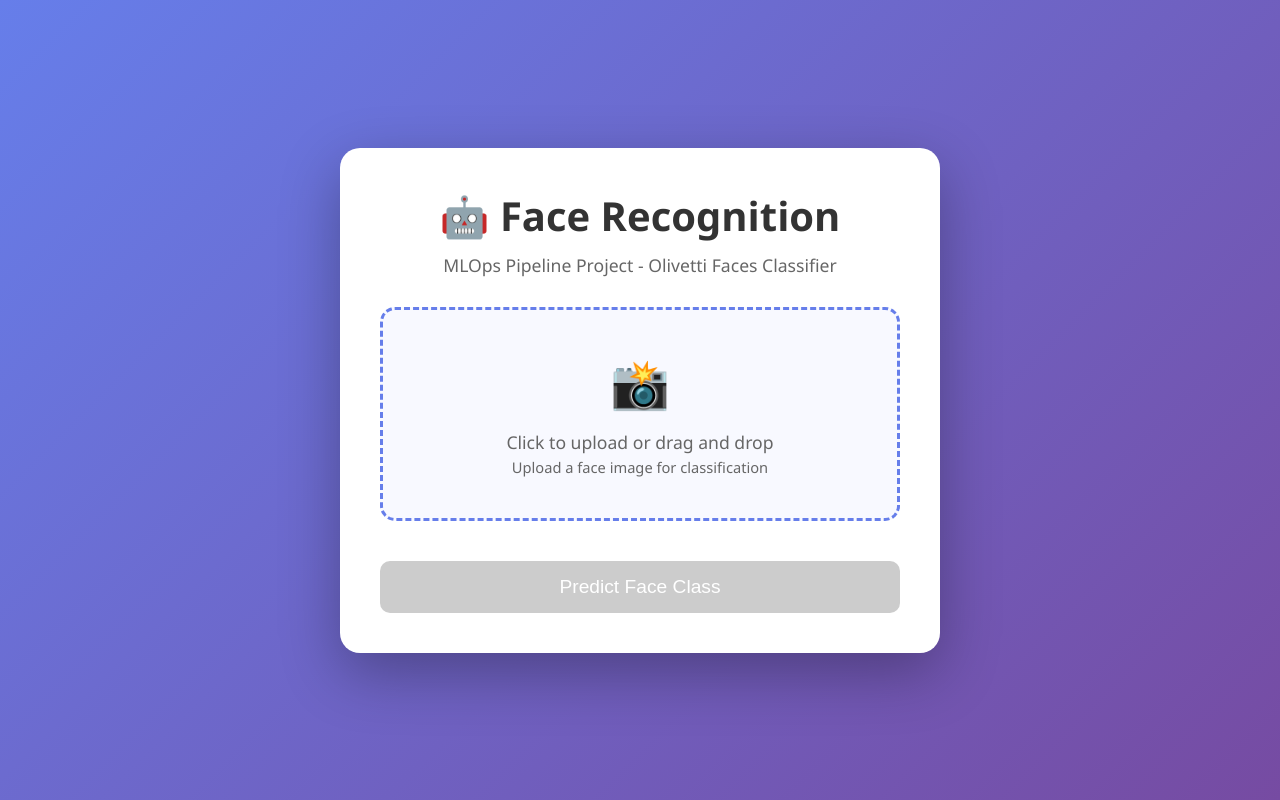
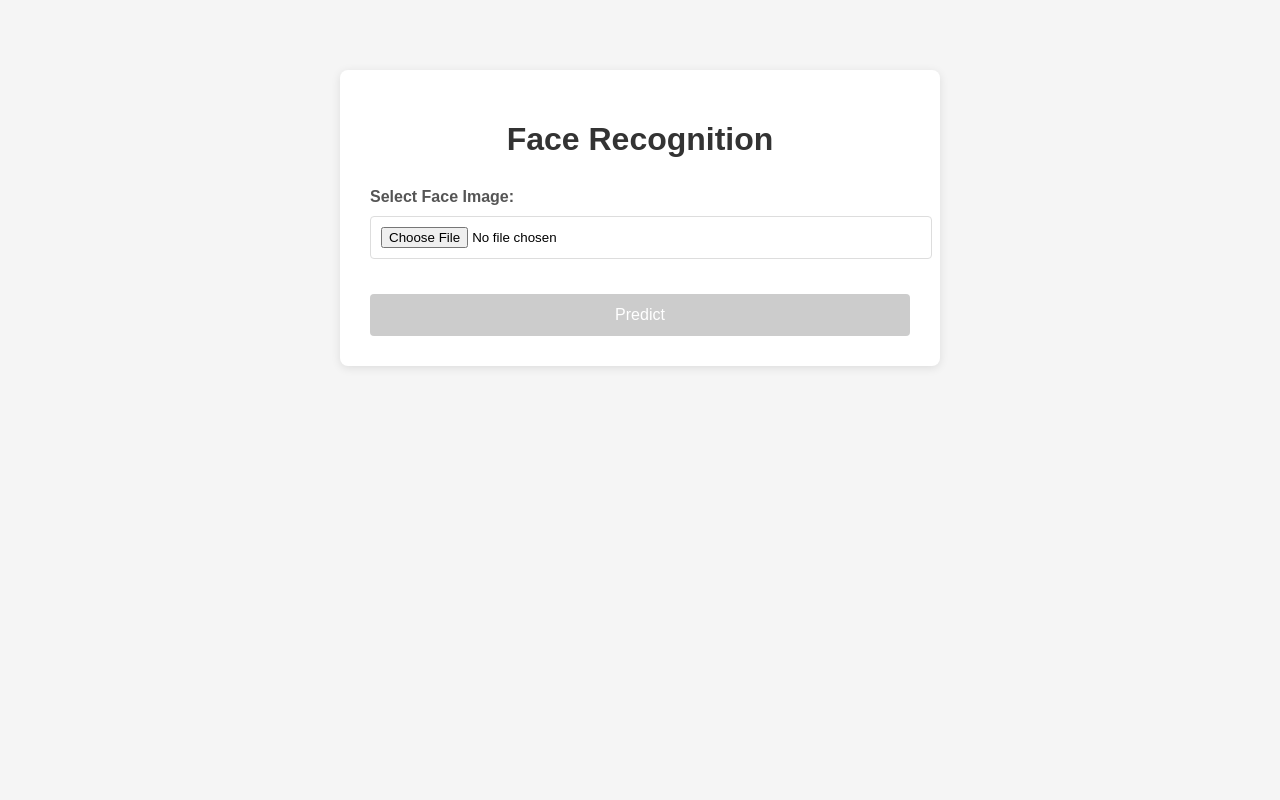
Before and after one commit to RajatPanda/mlops_assignment2, a Flask app: page / in a window 1280 px wide. Run offline with Flask 3, Linux system fonts and the light colour scheme.

Commit message:
UI improvements

```diff
--- a/templates/index.html
+++ b/templates/index.html
@@ -3,199 +3,128 @@
 <head>
     <meta charset="UTF-8">
     <meta name="viewport" content="width=device-width, initial-scale=1.0">
-    <title>Face Recognition - MLOps Project</title>
+    <title>Face Recognition - MLOps</title>
     <style>
-        * {
-            margin: 0;
-            padding: 0;
-            box-sizing: border-box;
-        }
-
         body {
-            font-family: 'Segoe UI', Tahoma, Geneva, Verdana, sans-serif;
-            background: linear-gradient(135deg, #667eea 0%, #764ba2 100%);
-            min-height: 100vh;
-            display: flex;
-            justify-content: center;
-            align-items: center;
+            font-family: Arial, sans-serif;
+            max-width: 600px;
+            margin: 50px auto;
             padding: 20px;
+            background-color: #f5f5f5;
         }
 
         .container {
             background: white;
-            border-radius: 20px;
-            box-shadow: 0 20px 60px rgba(0, 0, 0, 0.3);
-            padding: 40px;
-            max-width: 600px;
-            width: 100%;
+            padding: 30px;
+            border-radius: 8px;
+            box-shadow: 0 2px 10px rgba(0,0,0,0.1);
         }
 
         h1 {
             color: #333;
             text-align: center;
-            margin-bottom: 10px;
-            font-size: 2.5em;
+            margin-bottom: 30px;
         }
 
-        .subtitle {
-            text-align: center;
-            color: #666;
-            margin-bottom: 30px;
-            font-size: 1.1em;
+        .upload-section {
+            margin-bottom: 20px;
         }
 
-        .upload-area {
-            border: 3px dashed #667eea;
-            border-radius: 15px;
-            padding: 40px;
-            text-align: center;
-            background: #f8f9ff;
-            margin-bottom: 20px;
-            cursor: pointer;
-            transition: all 0.3s ease;
+        label {
+            display: block;
+            margin-bottom: 10px;
+            font-weight: bold;
+            color: #555;
         }
 
-        .upload-area:hover {
-            background: #eef1ff;
-            border-color: #764ba2;
+        input[type="file"] {
+            width: 100%;
+            padding: 10px;
+            border: 1px solid #ddd;
+            border-radius: 4px;
         }
 
-        .upload-area.dragover {
-            background: #e0e7ff;
-            border-color: #4f46e5;
+        button {
+            width: 100%;
+            padding: 12px;
+            background-color: #007bff;
+            color: white;
+            border: none;
+            border-radius: 4px;
+            font-size: 16px;
+            cursor: pointer;
+            margin-top: 15px;
         }
 
-        #imageInput {
-            display: none;
+        button:hover {
+            background-color: #0056b3;
         }
 
-        .upload-icon {
-            font-size: 3em;
-            margin-bottom: 15px;
+        button:disabled {
+            background-color: #ccc;
+            cursor: not-allowed;
         }
 
-        .upload-text {
-            color: #666;
-            font-size: 1.1em;
-        }
-
-        .preview-container {
+        #preview {
             margin: 20px 0;
             text-align: center;
         }
 
-        #imagePreview {
+        #preview img {
             max-width: 100%;
             max-height: 300px;
-            border-radius: 10px;
-            box-shadow: 0 5px 15px rgba(0, 0, 0, 0.2);
+            border-radius: 4px;
             display: none;
-        }
-
-        button {
-            width: 100%;
-            padding: 15px;
-            background: linear-gradient(135deg, #667eea 0%, #764ba2 100%);
-            color: white;
-            border: none;
-            border-radius: 10px;
-            font-size: 1.2em;
-            cursor: pointer;
-            transition: transform 0.2s;
-            margin-top: 20px;
-        }
-
-        button:hover {
-            transform: scale(1.02);
-        }
-
-        button:disabled {
-            background: #ccc;
-            cursor: not-allowed;
-            transform: none;
         }
 
         .result {
             margin-top: 20px;
-            padding: 20px;
-            border-radius: 10px;
+            padding: 15px;
+            border-radius: 4px;
             display: none;
         }
 
         .result.success {
-            background: #d4edda;
-            border: 2px solid #28a745;
+            background-color: #d4edda;
+            border: 1px solid #c3e6cb;
             color: #155724;
         }
 
         .result.error {
-            background: #f8d7da;
-            border: 2px solid #dc3545;
+            background-color: #f8d7da;
+            border: 1px solid #f5c6cb;
             color: #721c24;
         }
 
-        .result-title {
-            font-weight: bold;
-            font-size: 1.2em;
-            margin-bottom: 10px;
-        }
-
-        .result-details {
-            font-size: 1em;
-        }
-
         .loading {
+            text-align: center;
+            color: #666;
             display: none;
-            text-align: center;
-            margin-top: 20px;
-        }
-
-        .spinner {
-            border: 4px solid #f3f3f3;
-            border-top: 4px solid #667eea;
-            border-radius: 50%;
-            width: 40px;
-            height: 40px;
-            animation: spin 1s linear infinite;
-            margin: 0 auto;
-        }
-
-        @keyframes spin {
-            0% { transform: rotate(0deg); }
-            100% { transform: rotate(360deg); }
+            margin-top: 15px;
         }
     </style>
 </head>
 <body>
     <div class="container">
-        <h1>🤖 Face Recognition</h1>
-        <p class="subtitle">MLOps Pipeline Project - Olivetti Faces Classifier</p>
+        <h1>Face Recognition</h1>
 
-        <div class="upload-area" id="uploadArea">
-            <div class="upload-icon">📸</div>
-            <div class="upload-text">
-                Click to upload or drag and drop<br>
-                <small>Upload a face image for classification</small>
-            </div>
+        <div class="upload-section">
+            <label for="imageInput">Select Face Image:</label>
             <input type="file" id="imageInput" accept="image/*">
         </div>
 
-        <div class="preview-container">
-            <img id="imagePreview" alt="Image preview">
+        <div id="preview">
+            <img id="imagePreview" alt="Preview">
         </div>
 
-        <button id="predictBtn" disabled>Predict Face Class</button>
+        <button id="predictBtn" disabled>Predict</button>
 
-        <div class="loading" id="loading">
-            <div class="spinner"></div>
-            <p>Analyzing image...</p>
-        </div>
+        <div class="loading" id="loading">Processing...</div>
 
         <div class="result" id="result"></div>
     </div>
 
     <script>
-        const uploadArea = document.getElementById('uploadArea');
         const imageInput = document.getElementById('imageInput');
         const imagePreview = document.getElementById('imagePreview');
         const predictBtn = document.getElementById('predictBtn');
@@ -204,63 +133,28 @@
 
         let selectedFile = null;
 
-        // Click to upload
-        uploadArea.addEventListener('click', () => {
-            imageInput.click();
-        });
-
-        // Handle file selection
-        imageInput.addEventListener('change', (e) => {
-            handleFile(e.target.files[0]);
-        });
-
-        // Drag and drop
-        uploadArea.addEventListener('dragover', (e) => {
-            e.preventDefault();
-            uploadArea.classList.add('dragover');
-        });
-
-        uploadArea.addEventListener('dragleave', () => {
-            uploadArea.classList.remove('dragover');
-        });
-
-        uploadArea.addEventListener('drop', (e) => {
-            e.preventDefault();
-            uploadArea.classList.remove('dragover');
-            handleFile(e.dataTransfer.files[0]);
-        });
-
-        function handleFile(file) {
-            if (!file || !file.type.startsWith('image/')) {
-                alert('Please select a valid image file');
-                return;
-            }
-
+        imageInput.addEventListener('change', function(e) {
+            const file = e.target.files[0];
+            if (file && file.type.startsWith('image/')) {
                 selectedFile = file;
-
-            // Preview image
                 const reader = new FileReader();
-            reader.onload = (e) => {
+                reader.onload = function(e) {
                     imagePreview.src = e.target.result;
                     imagePreview.style.display = 'block';
                     predictBtn.disabled = false;
                 };
                 reader.readAsDataURL(file);
-
-            // Hide previous results
                 result.style.display = 'none';
             }
+        });
 
-        // Predict button
-        predictBtn.addEventListener('click', async () => {
+        predictBtn.addEventListener('click', async function() {
             if (!selectedFile) return;
 
-            // Show loading
             loading.style.display = 'block';
             result.style.display = 'none';
             predictBtn.disabled = true;
 
-            // Create form data
             const formData = new FormData();
             formData.append('image', selectedFile);
 
@@ -272,26 +166,19 @@
 
                 const data = await response.json();
 
-                // Hide loading
                 loading.style.display = 'none';
                 predictBtn.disabled = false;
 
-                // Show result
                 if (response.ok) {
                     result.className = 'result success';
                     result.innerHTML = `
-                        <div class="result-title">✅ Prediction Successful!</div>
-                        <div class="result-details">
-                            <strong>Predicted Person:</strong> ${data.predicted_class}<br>
-                            <strong>Confidence:</strong> ${data.confidence}
-                        </div>
+                        <strong>Prediction Result:</strong><br>
+                        Person ID: ${data.predicted_class}<br>
+                        Confidence: ${data.confidence}
                     `;
                 } else {
                     result.className = 'result error';
-                    result.innerHTML = `
-                        <div class="result-title">❌ Error</div>
-                        <div class="result-details">${data.error || 'An error occurred'}</div>
-                    `;
+                    result.innerHTML = `<strong>Error:</strong> ${data.error || 'Failed to predict'}`;
                 }
 
                 result.style.display = 'block';
@@ -300,10 +187,7 @@
                 loading.style.display = 'none';
                 predictBtn.disabled = false;
                 result.className = 'result error';
-                result.innerHTML = `
-                    <div class="result-title">❌ Error</div>
-                    <div class="result-details">Failed to connect to server</div>
-                `;
+                result.innerHTML = '<strong>Error:</strong> Failed to connect to server';
                 result.style.display = 'block';
             }
         });
```
Lines whose indentation alone changed are shown as unchanged.
